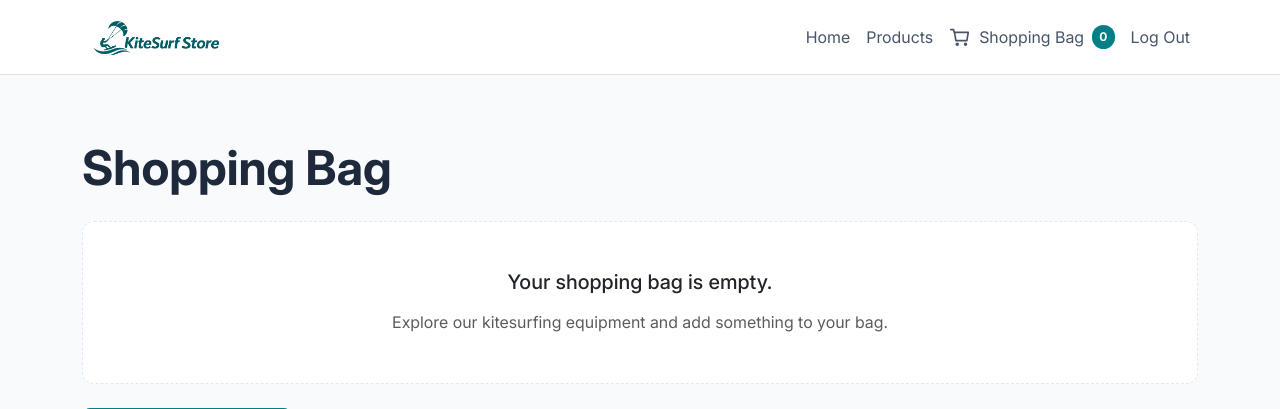
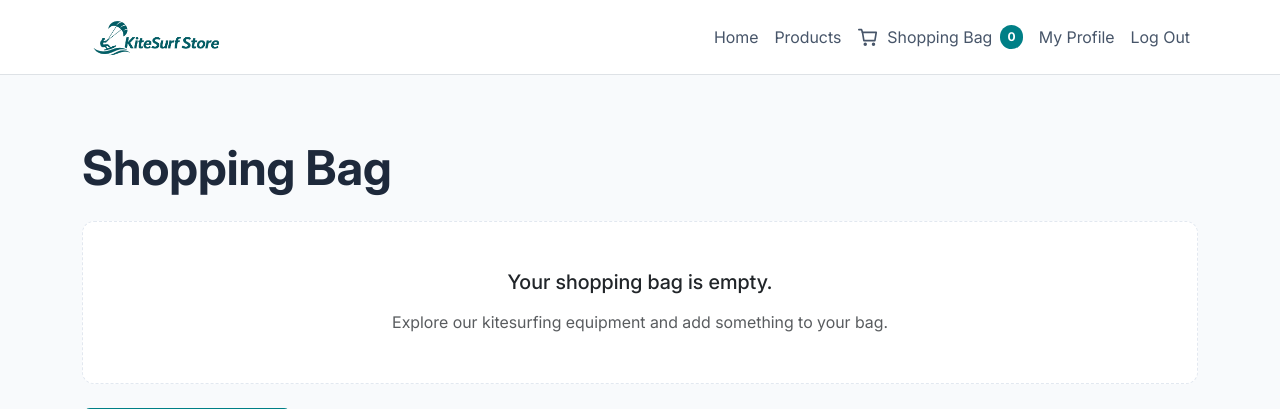
Before and after one commit to ShvetsViktor/kitesurf-store, a Django app: page /bag/ in a window 1280 px wide. Shown: the top 409 px of the page. Run offline with Django 5.2, Linux system fonts and the light colour scheme; the visitor is signed in with stand-in values (Sample User, id 1).

Commit message:
feat: add customer profile navigation link

```diff
--- a/templates/includes/header.html
+++ b/templates/includes/header.html
@@ -76,6 +76,11 @@
                 </li>
                 {% if user.is_authenticated %}
                     <li class="nav-item">
+                        <a class="nav-link" href="{% url 'customer_profile' %}">
+                            My Profile
+                        </a>
+                    </li>
+                    <li class="nav-item">
                         <a class="nav-link" href="{% url 'account_logout' %}">
                             Log Out
                         </a>
```
